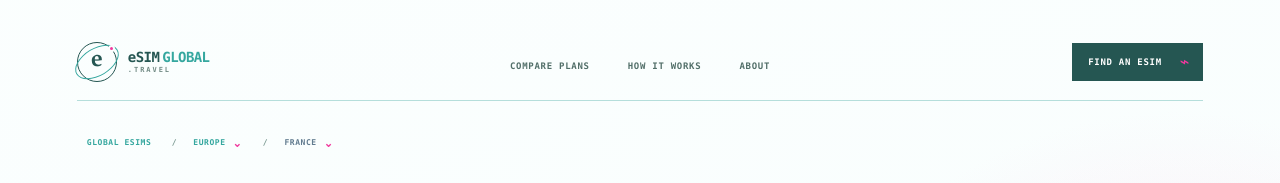
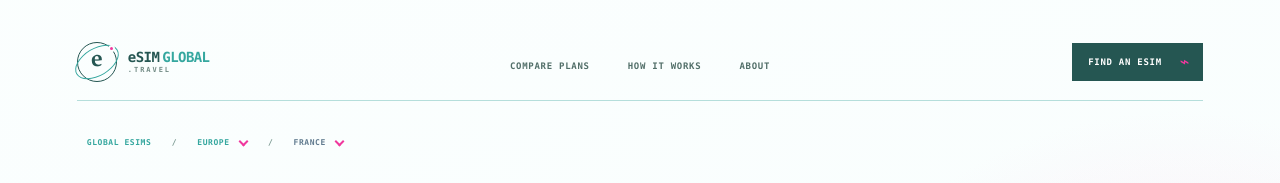
Before and after one commit to KTG1/esimglobal.travel, a Next.js app: page /france in a window 1280 px wide. Shown: the top 183 px of the page. Built offline with nearby package versions, Linux system fonts and the light colour scheme.

Commit message:
Fix breadcrumb alignment and continent switcher

```diff
--- a/app/SiteChrome.js
+++ b/app/SiteChrome.js
@@ -29,22 +29,26 @@ export function SiteHeader() {
   );
 }
 
-const destinationGroups = {
-  Europe: [{ name: "France", href: "/france/" }, { name: "Italy", href: "/italy/" }, { name: "Spain", href: "/spain/" }, { name: "Türkiye", href: "/turkey/" }],
-  Asia: [{ name: "Japan", href: "/japan/" }, { name: "Türkiye", href: "/turkey/" }],
-  "Europe & Asia": [{ name: "Türkiye", href: "/turkey/" }, { name: "France", href: "/france/" }, { name: "Italy", href: "/italy/" }, { name: "Spain", href: "/spain/" }, { name: "Japan", href: "/japan/" }],
-  "North America": [{ name: "United States", href: "/united-states/" }],
-};
+const destinationDirectory = [
+  { name: "France", href: "/france/", region: "Europe" },
+  ...Object.entries(countryPages).map(([slug, destination]) => ({ name: destination.name, href: `/${slug}/`, region: destination.region })),
+];
+
+const continentOrder = ["Europe", "Asia", "Africa", "North America", "South America", "Oceania"];
+const continentCodes = { Europe: "EU", Asia: "AS", Africa: "AF", "North America": "NA", "South America": "SA", Oceania: "OC" };
 
 export function CountryBreadcrumbs({ region, country }) {
-  const regionalDestinations = destinationGroups[region] || [];
-  const allDestinations = [{ name: "France", href: "/france/" }, { name: "Italy", href: "/italy/" }, { name: "Spain", href: "/spain/" }, { name: "Türkiye", href: "/turkey/" }, { name: "Japan", href: "/japan/" }, { name: "United States", href: "/united-states/" }];
+  const regionalDestinations = destinationDirectory.filter((item) => item.region === region);
+  const continentDestinations = continentOrder.map((name) => {
+    const landingPage = destinationDirectory.find((item) => item.region === name);
+    return { name, href: landingPage.href, code: continentCodes[name], count: destinationDirectory.filter((item) => item.region === name).length };
+  });
   return (
     <nav className="breadcrumbs" aria-label="Breadcrumb">
       <ol className="breadcrumbMenu">
         <li><a className="breadcrumbHome" href={sitePath("/")}>Global eSIMs</a></li>
-        <li><details><summary>{region}<i aria-hidden="true">⌄</i></summary><div className="crumbPopover"><small>Browse this region</small>{regionalDestinations.map((item) => <a href={sitePath(item.href)} key={item.href}>{item.name}<b aria-hidden="true">⌁</b></a>)}</div></details></li>
-        <li><details><summary className="currentCrumb" aria-current="location">{country}<i aria-hidden="true">⌄</i></summary><div className="crumbPopover countryPopover"><small>Switch destination</small>{allDestinations.map((item) => <a href={sitePath(item.href)} key={item.href} aria-current={item.name === country ? "page" : undefined}>{item.name}<b aria-hidden="true">⌁</b></a>)}</div></details></li>
+        <li><details><summary>{region}<i aria-hidden="true" /></summary><div className="crumbPopover regionPopover"><small>Switch continent</small>{continentDestinations.map((item) => <a href={sitePath(item.href)} key={item.name} aria-current={item.name === region ? "page" : undefined}><span>{item.name}<em>{item.count} guides</em></span><b aria-hidden="true">{item.code}</b></a>)}</div></details></li>
+        <li><details><summary className="currentCrumb" aria-current="location">{country}<i aria-hidden="true" /></summary><div className="crumbPopover countryPopover"><small>Switch destination</small>{regionalDestinations.map((item) => <a href={sitePath(item.href)} key={item.href} aria-current={item.name === country ? "page" : undefined}>{item.name}<b aria-hidden="true">⌁</b></a>)}</div></details></li>
       </ol>
     </nav>
   );
--- a/app/globals.css
+++ b/app/globals.css
@@ -298,20 +298,21 @@ h1 { max-width: 1050px; margin: 0; font: 400 clamp(56px, 8.2vw, 112px)/.91 "Iowa
 .countryPage { gap: 0; }
 .breadcrumbs { display: flex; min-height: 36px; align-items: center; gap: 4px; margin: 24px 0; color: #78978f; font: 700 8px/1 Menlo, Monaco, monospace; letter-spacing: .07em; text-transform: uppercase; }
 .breadcrumbs a { color: var(--ocean); text-decoration: none; }
-.breadcrumbMenu { position: relative; z-index: 20; display: flex; align-items: center; gap: 4px; margin: 0; padding: 0; overflow: visible; list-style: none; }
-.breadcrumbMenu > li { display: flex; min-height: 36px; align-items: center; }
-.breadcrumbMenu > li + li::before { content: "/"; display: inline-grid; width: 18px; min-height: 36px; place-items: center; color: #78978f; line-height: 1; }
+.breadcrumbMenu { position: relative; z-index: 20; display: flex; align-items: center; gap: 0; margin: 0; padding: 0; overflow: visible; list-style: none; }
+.breadcrumbMenu > li { display: flex; min-height: 36px; align-items: stretch; }
+.breadcrumbMenu > li + li::before { content: "/"; display: inline-grid; width: 26px; min-height: 36px; place-items: center; color: #78978f; line-height: 1; }
 .breadcrumbMenu > li > .breadcrumbHome, .breadcrumbMenu > li > details > summary { box-sizing: border-box; min-height: 36px; }
 .breadcrumbMenu > li > .breadcrumbHome { display: inline-flex; align-items: center; padding: 0 9px; border: 1px solid transparent; transition: border-color .18s ease, background .18s ease; }
 .breadcrumbMenu > li > .breadcrumbHome:hover { border-color: var(--line); background: white; }
 .breadcrumbMenu details { position: relative; display: flex; min-height: 36px; align-items: center; }
 .breadcrumbMenu summary { display: flex; min-height: 36px; align-items: center; gap: 7px; padding: 0 9px; border: 1px solid transparent; color: var(--ocean); cursor: pointer; line-height: 1; list-style: none; transition: border-color .18s ease, background .18s ease; }
 .breadcrumbMenu summary::-webkit-details-marker { display: none; }.breadcrumbMenu summary:hover, .breadcrumbMenu details[open] summary { border-color: var(--line); background: white; }.breadcrumbMenu summary.currentCrumb { color: #617b8f; }
-.breadcrumbMenu summary i { color: var(--signal); font: 700 11px/1 sans-serif; transition: transform .18s ease; }.breadcrumbMenu details[open] summary i { transform: rotate(180deg); }
+.breadcrumbMenu summary i { display: inline-block; width: 7px; height: 7px; margin: -3px 1px 0 3px; border-right: 2px solid var(--signal); border-bottom: 2px solid var(--signal); transform: rotate(45deg); transform-origin: center; transition: transform .18s ease, margin .18s ease; }.breadcrumbMenu details[open] summary i { margin-top: 3px; transform: rotate(225deg); }
 .crumbPopover { position: absolute; z-index: 30; top: calc(100% + 7px); left: 0; display: grid; min-width: 205px; padding: 10px; border: 1px solid var(--line); background: rgba(248,252,255,.98); box-shadow: 0 18px 45px rgba(18,59,61,.16); }
 .crumbPopover::before { content: ""; position: absolute; top: -5px; left: 18px; width: 8px; height: 8px; border-top: 1px solid var(--line); border-left: 1px solid var(--line); background: #f8fcff; transform: rotate(45deg); }
-.crumbPopover small { padding: 7px 9px 10px; color: #78978f; font: 700 7px/1 Menlo, Monaco, monospace; letter-spacing: .08em; text-transform: uppercase; }.crumbPopover a { display: flex; justify-content: space-between; gap: 20px; padding: 10px 9px; border-top: 1px solid var(--line); color: var(--ink); font: 600 10px/1.1 Optima, Candara, "Noto Sans", sans-serif; text-transform: none; }.crumbPopover a:hover { color: var(--ocean); background: white; }.crumbPopover a[aria-current="page"] { color: var(--ocean); box-shadow: inset 3px 0 0 var(--signal); }.crumbPopover b { color: var(--signal); }
-.countryPopover { min-width: 230px; }
+.crumbPopover small { padding: 7px 9px 10px; color: #78978f; font: 700 7px/1 Menlo, Monaco, monospace; letter-spacing: .08em; text-transform: uppercase; }.crumbPopover a { display: flex; align-items: center; justify-content: space-between; gap: 20px; padding: 10px 9px; border-top: 1px solid var(--line); color: var(--ink); font: 600 10px/1.1 Optima, Candara, "Noto Sans", sans-serif; text-transform: none; }.crumbPopover a:hover { color: var(--ocean); background: white; }.crumbPopover a[aria-current="page"] { color: var(--ocean); box-shadow: inset 3px 0 0 var(--signal); }.crumbPopover b { color: var(--signal); }
+.regionPopover { min-width: 240px; }.regionPopover a > span { display: grid; gap: 3px; }.regionPopover em { color: #78978f; font: 700 7px/1 Menlo, Monaco, monospace; letter-spacing: .06em; text-transform: uppercase; }.regionPopover b { min-width: 22px; text-align: right; font: 700 8px/1 Menlo, Monaco, monospace; letter-spacing: .08em; }
+.countryPopover { min-width: 230px; max-height: min(430px, 65vh); overflow-y: auto; overscroll-behavior: contain; }
 .franceHero { position: relative; display: grid; grid-template-columns: minmax(0, 1.15fr) minmax(320px, .85fr); overflow: hidden; color: white; background: var(--ink); }
 .franceHero::before { content: ""; position: absolute; inset: 0; background: linear-gradient(90deg, rgba(0,35,149,.35) 0 33%, transparent 33% 66%, rgba(237,41,57,.24) 66%); opacity: .5; }
 .franceDestinationHero { background-color: #102f31; background-position: var(--hero-position, center); background-size: cover; background-repeat: no-repeat; }
```
